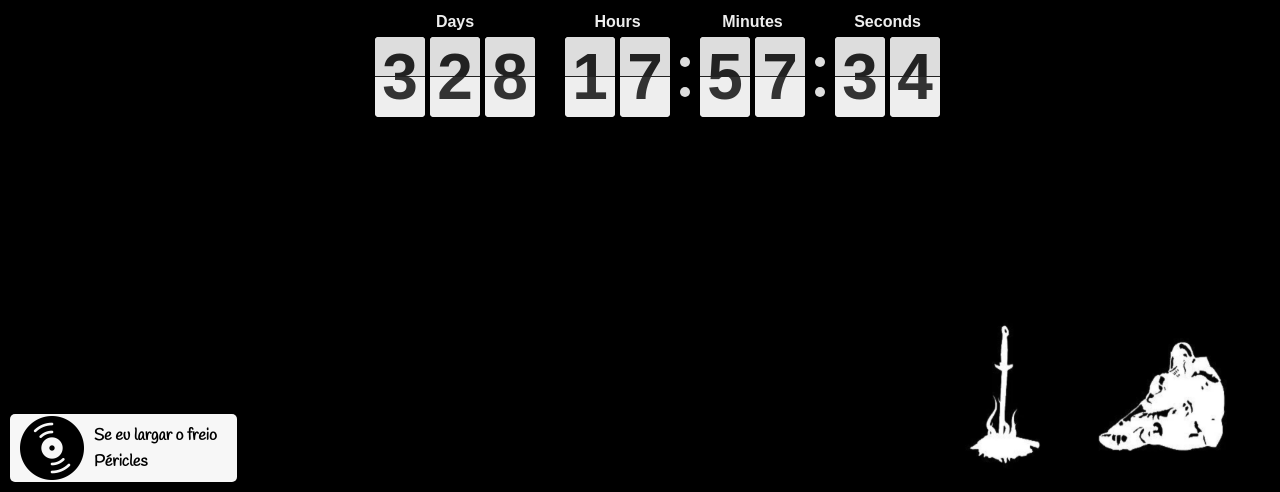
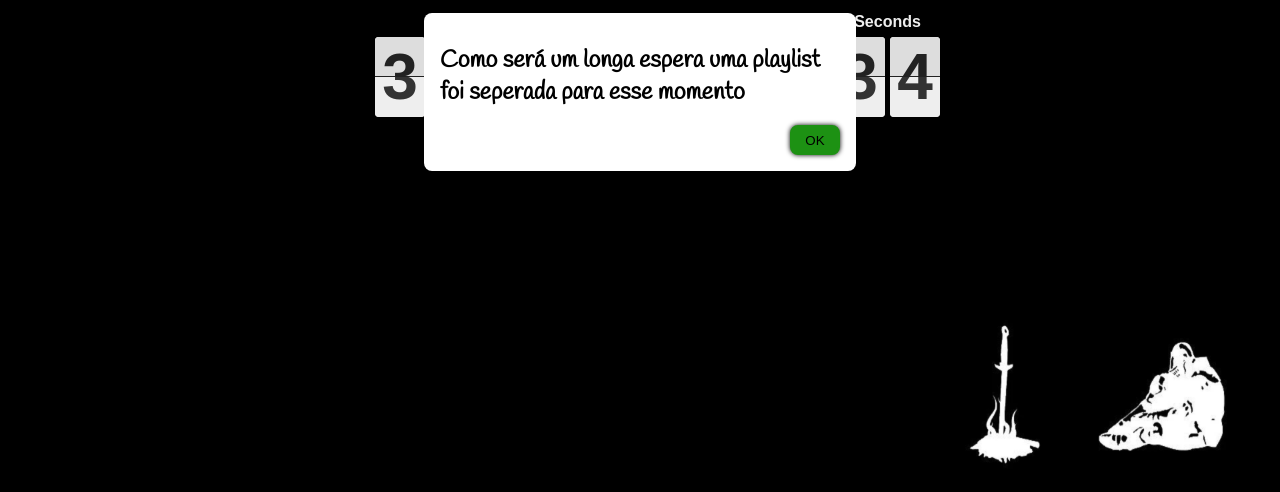
Before and after one commit to VictorNicolau-coder/Cronometro, a plain HTML site: page index.html in a window 1280 px wide. Shown: the part 308-800 px from the top of the page. Drawn offline with Linux system fonts and the light colour scheme.

Commit message:
Permissão para tocar música

```diff
--- a/css/style.css
+++ b/css/style.css
@@ -2,6 +2,7 @@
 
 html{
     height: 100%;
+    font-family: "Handlee", cursive;
 }
 
 body {
@@ -18,13 +19,16 @@ body {
     align-content: space-around;
 }
 
+p, h1{
+    user-select: none;
+}
+
 .timer {
     position: absolute;
     top: 50%;
     left: 50%;
     transform: translate(-50%, -50%);
 
-    font-family: "Handlee", cursive;
     color: white;
     width: 570px;
     height: 378px;
@@ -42,6 +46,45 @@ body {
     margin-bottom: 10px;
 }
 
+
+dialog{
+    border: none;
+    width: 400px;
+    border-radius: .5rem;
+}
+
+dialog::backdrop{
+    background: rgba(0, 0, 0, .5);
+}
+
+dialog h1{
+    font-size: 1.5rem;
+    float: right;
+}
+
+dialog button{
+    border: 2px solid rgb(29, 145, 19);
+    border-radius: .5rem;
+    background-color: rgb(29, 145, 19);
+
+    float: right;
+
+    width: 50px;
+    height: 30px;
+
+    transition-duration: 0.4s;
+}
+
+dialog button:hover{
+    background-color: white;
+    color: black;
+}
+
+dialog button:focus{
+    outline: none;
+    box-shadow: 0 0 5px rgba(0, 0, 0, 1);
+}
+
 #songInfo {
     display: flex;
     align-items: center;
@@ -57,7 +100,6 @@ body {
 }
 
 #songInfo p{
-    font-family: "Handlee", cursive;
     font-weight:bolder;
 
     color: black;
--- a/index.html
+++ b/index.html
@@ -19,6 +19,10 @@
           <h1>Crônometro</h1>
           <div id="flipdown" class="flipdown"></div>
         </div>
+        <dialog id="modalPlaylist">
+            <h1>Como será um longa espera uma playlist foi seperada para esse momento</h1>
+            <button id="buttonPlaylist">OK</button>
+        </dialog>
         <div id="songInfo" class="hidden">
             <img src="resources/disco.png">
             <div id="songInfoTexto">
--- a/js/main.js
+++ b/js/main.js
@@ -1,10 +1,12 @@
-var debugSongs = [
+Notification.requestPermission();
+
+/* var debugSongs = [
   {name: "debug01", artist: "Debug"},
   {name: "debug02", artist: "Debug"},
   {name: "debug03", artist: "Debug"},
   {name: "debug04", artist: "Debug"},
   {name: "debug05", artist: "Debug"}
-]
+] */
 
 var songs = [
   {name: "A noite", artist: "João Gomes"},
@@ -20,9 +22,43 @@ var songs = [
   {name: "Set fire to the rain", artist: "Adele"}
 ];
 
+
 // Inicializa o áudio com uma música aleatória
 let audio;
 let songQueue = [];
+
+
+document.addEventListener('DOMContentLoaded', () => {
+  const modal = document.getElementById("modalPlaylist");
+  const buttonClose = document.getElementById("buttonPlaylist");
+
+  modal.show();
+
+  buttonClose.addEventListener('click', () => {
+    initializeAudio()
+    modal.close();
+  });
+
+  var timer = 1746451839;
+  var flipdown = new FlipDown(timer, {
+    theme: "light",
+  })
+  .start()
+  .ifEnded(() => {
+    console.log('The countdown has ended!');
+  });
+});
+
+function showSongInfo() {
+  songInfo.classList.remove('hidden');
+  songInfo.classList.add('visible');
+  setTimeout(hideSongInfo, 5000); // Oculta o pop-up após 5 segundos
+}
+
+function hideSongInfo() {
+  songInfo.classList.remove('visible');
+  songInfo.classList.add('hidden');
+}
 
 function shuffle(array){
   for (let i = array.length - 1; i > 0; i--) {
@@ -63,27 +99,3 @@ function initializeAudio() {
     initializeAudio();
   });
 }
-
-document.addEventListener('DOMContentLoaded', () => {
-  initializeAudio();
-
-  var timer = 1746451839;
-  var flipdown = new FlipDown(timer, {
-    theme: "light",
-  })
-  .start()
-  .ifEnded(() => {
-    console.log('The countdown has ended!');
-  });
-});
-
-function showSongInfo() {
-  songInfo.classList.remove('hidden');
-  songInfo.classList.add('visible');
-  setTimeout(hideSongInfo, 5000); // Oculta o pop-up após 5 segundos
-}
-
-function hideSongInfo() {
-  songInfo.classList.remove('visible');
-  songInfo.classList.add('hidden');
-}
```
